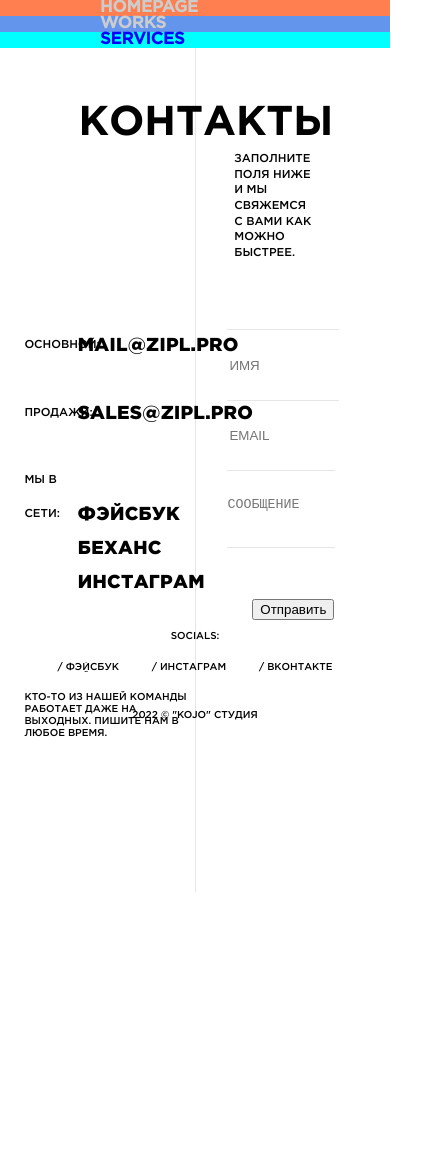
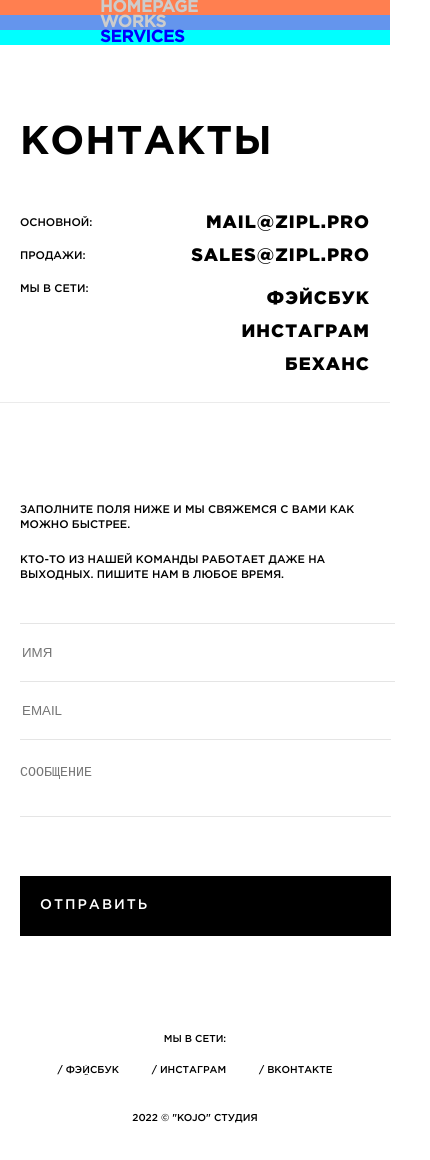
Before and after one commit to AnatolyKostarev/kojo, a React (Create React App) app: page / in a window 390 px wide. Shown: the top 1160 px of the page, 430 px wide, since content can reach past the window. Before the commit the page ends 892 px from the top, so only its background shows below. Built offline with nearby package versions, Linux system fonts and the light colour scheme.

Commit message:
create contact, form, adaptive mobile

```diff
--- a/src/App/App.jsx
+++ b/src/App/App.jsx
@@ -14,7 +14,7 @@ function App() {
         <Services />
         <Contacts />
       </main>
-      <Footer />
+      {/* <Footer /> */}
     </>
   );
 }
--- a/src/components/Form/Form.jsx
+++ b/src/components/Form/Form.jsx
@@ -3,7 +3,7 @@ import styles from "./Form.module.css";
 
 export default function Form() {
   return (
-    <form>
+    <form className={styles.form}>
         <div className={styles.required}>
           <input
             type="text"
@@ -13,7 +13,7 @@ export default function Form() {
             name="Feedback[name]"
             placeholder="Имя"
           />
-          <p>Это поле обязательно</p>
+          {/* <p>Это поле обязательно</p> */}
         </div>
         <div>
           <input
@@ -24,7 +24,7 @@ export default function Form() {
             name="Feedback[email]"
             placeholder="Email"
           />
-          <p>Это поле обязательно</p>
+          {/* <p>Это поле обязательно</p> */}
         </div>
         <div>
           <textarea
@@ -34,12 +34,12 @@ export default function Form() {
             name="Feedback[message]"
             placeholder="Сообщение"
           ></textarea>
-          <p>Это поле обязательно</p>
+          {/* <p>Это поле обязательно</p> */}
         </div>
         <div className={styles.submitWrapper}>
           <button
             type="submit"
-            className={styles.item}
+            className={styles.btn}
           >
             <div>Отправить</div>
           </button>
--- a/src/components/Form/Form.module.css
+++ b/src/components/Form/Form.module.css
@@ -1,18 +1,20 @@
-.formcontrol {
+@media screen and (min-width: 1024px) {
+  .formcontrol {
     font-size: 11.3580246913580247vh;
-}
+  }
 
-.input, .textarea {
+  .input,
+  .textarea {
     width: 27.7vw;
     height: 8vh;
     border: 0;
-    border-top: 1px solid rgba(0,0,0,0.1);
+    border-top: 1px solid rgba(0, 0, 0, 0.1);
     outline: none;
     text-transform: uppercase;
   }
 
   .textarea {
-    border-bottom: 1px solid rgba(0,0,0,0.1);
+    border-bottom: 1px solid rgba(0, 0, 0, 0.1);
     height: 6vh;
     padding: 3vh 0 0;
     overflow: hidden;
@@ -27,3 +29,58 @@
   .item:hover {
     cursor: url("/public/img/header/cursor_active.svg") 10 10, pointer;
   }
+}
+
+@media screen and (max-width: 1023px) {
+
+  .form {
+    width: 95%;
+  }
+
+  .formcontrol {
+    font-size: 11px;
+  }
+
+  .input,
+  .textarea {
+    width: 100%;
+    height: 55px;
+    border: 0;
+    border-top: 1px solid rgba(0, 0, 0, 0.1);
+    outline: none;
+    text-transform: uppercase;
+  }
+
+  .textarea {
+    border-bottom: 1px solid rgba(0, 0, 0, 0.1);
+    height: 6vh;
+    padding: 3vh 0 0;
+    overflow: hidden;
+    resize: none;
+  }
+
+  .submitWrapper {
+    text-align: right;
+    margin: 6.049382716049383vh 0 0;
+  }
+
+  .item:hover {
+    cursor: url("/public/img/header/cursor_active.svg") 10 10, pointer;
+  }
+
+  .btn {
+    border: 0;
+    width: 100%;
+    height: 60px;
+    margin: 0 0 100px;
+    background-color: #000;
+    color: #fff;
+    text-align: left;
+    padding: 20px;
+    font-size: 14px;
+    text-transform: uppercase;
+    letter-spacing: 2px;
+    font-family: GothamProMedium;
+    cursor: url("/public/img/header/cursor_active.svg") 10 10, pointer;;
+  }
+}
--- a/src/components/contacts/Contacts.jsx
+++ b/src/components/contacts/Contacts.jsx
@@ -1,15 +1,22 @@
 import React from "react";
 import styles from "./Contacts.module.css";
-import Form from "../Form/Form.jsx"
+import Form from "../Form/Form.jsx";
 
 export default function Contacts() {
+  const socialList = [
+    { social: "Фэйсбук", href: "https://facebook.com/" },
+    { social: "Инстаграм", href: "https://instagram.com/" },
+    { social: "Беханс", href: "https://www.behance.net/" },
+  ];
+
+  const footerNav = [
+    { social: "/ фэйсбук", href: "https://facebook.com" },
+    { social: "/ инстаграм", href: "https://instagram.com" },
+    { social: "/ вконтакте", href: "https://vk.com" },
+  ];
+
   return (
-    // <section className={styles.contact}>
-    //   <div className={styles.container}>
-    //     <h1 className={styles.title}>CONTACTS</h1>
-    //   </div>
-    // </section>
-    <div className={styles.mainWrapper}>
+    <>
       <section className={styles.contact}>
         <h1 className={styles.h1}>Контакты </h1>
         <div className={styles.contactInfo}>
@@ -20,7 +27,9 @@ export default function Contacts() {
             <div className={styles.value}>
               <div>
                 <a href="mailto:mail@zipl.pro">
-                  <span data-hover="mail@zipl.pro" className={styles.item}>mail@zipl.pro</span>
+                  <span data-hover="mail@zipl.pro" className={styles.item}>
+                    mail@zipl.pro
+                  </span>
                 </a>
               </div>
             </div>
@@ -32,7 +41,9 @@ export default function Contacts() {
             <div className={styles.value}>
               <div>
                 <a href="mailto:mail@zipl.pro">
-                  <span data-hover="sales@zipl.pro" className={styles.item}>sales@zipl.pro</span>
+                  <span data-hover="sales@zipl.pro" className={styles.item}>
+                    sales@zipl.pro
+                  </span>
                 </a>
               </div>
             </div>
@@ -42,34 +53,19 @@ export default function Contacts() {
               <span>Мы в сети:</span>
             </div>
             <div className={styles.value}>
-              <div>
-                <a
-                  href="https://www.facebook.com/"
-                  target="_blank"
-                >
-                  <span data-hover="Фэйсбук" className={styles.item}>Фэйсбук</span>
-                </a>
-              </div>
-              <div>
-                <a
-                  href="https://www.behance.net/"
-                  target="_blank"
-                >
-                  <span data-hover="Беханс" className={styles.item}>Беханс</span>
-                </a>
-              </div>
-              <div>
-                <a
-                  href="https://www.instagram.com/"
-                  target="_blank"
-                >
-                  <span data-hover="Инстаграм" className={styles.item}>Инстаграм</span>
-                </a>
-              </div>
+              {socialList.map((elem, index) => (
+                <div className={styles.item} key={index}>
+                  <div className={styles.roll__link}>
+                    <a href={elem.href} target="_blank" className={styles.item}>
+                      {elem.social}
+                    </a>
+                  </div>
+                </div>
+              ))}
             </div>
           </div>
         </div>
-        <div className={styles.infoTextRight} id="on-form">
+        <div className={styles.infoTextRight}>
           Заполните поля ниже и мы свяжемся с вами как можно быстрее.
         </div>
         <div className={styles.infoTextLeft}>
@@ -78,10 +74,42 @@ export default function Contacts() {
         </div>
 
         <div className={styles.formWrapper}>
-            <Form />
+          <Form />
         </div>
+        <div className={styles.copyright}>
+          {new Date().getFullYear()} &copy; "kojo" студия
+        </div>
+      </section>
+      <footer>
+        <div className={styles.footer__container}>
+          <div className={styles.footer__footer}>
+            <div className={styles.footer__social}>
+              <p className={styles.footer__title}>Мы в сети:</p>
+              <ul className={styles.footer__list}>
+                {footerNav.map((elem, index) => (
+                  <li className={styles.footer__item} key={index}>
+                    <div className={styles.footer__roll__link}>
+                      <a href={elem.href} className={styles.footer__link__top}>
+                        {elem.social}
+                      </a>
+                      <a
+                        href={elem.href}
+                        className={styles.footer__link__bottom}
+                      >
+                        {elem.social}
+                      </a>
+                    </div>
+                  </li>
+                ))}
+              </ul>
+            </div>
 
-      </section>
-    </div>
+            <div className={styles.footer__copyright}>
+              {new Date().getFullYear()} &copy; "kojo" студия
+            </div>
+          </div>
+        </div>
+      </footer>
+    </>
   );
 }
--- a/src/components/contacts/Contacts.module.css
+++ b/src/components/contacts/Contacts.module.css
@@ -1,27 +1,10 @@
-/* .container {
-  max-width: 1920px;
-  padding: 0 100px;
-  box-sizing: content-box;
-}
-
-.contact {
-  background: darkkhaki;
-}
-
-.title {
-  color: #0ff06d;
-} */
-
-html, body {
+@media screen and (min-width: 1024px) {
+  html,
+  body {
     font-family: GothamProMedium;
     color: #000;
     font-size: 11px;
     text-transform: uppercase;
-}
-
-.mainWrapper {
-  width: 93.75vw;
-  height: 100%;
   }
 
   .contact {
@@ -32,18 +15,18 @@ html, body {
   }
 
   .contact::before {
-  content: '';
+    content: "";
     position: absolute;
     display: block;
     width: 1px;
     height: 100vh;
     left: 50vw;
     top: 0;
-  background: rgba(0,0,0,0.1);
+    background: rgba(0, 0, 0, 0.1);
   }
 
   .h1:not(.bigLabel) {
-  position: fixed;
+    position: absolute;
     top: 12.345679012345679vh;
     left: 20.13888888888889vw;
     font-family: GothamProBold;
@@ -82,7 +65,7 @@ html, body {
     display: inline-block;
     vertical-align: top;
     width: 27.430555555555554vw;
-  margin-left: 2.069vw;
+    margin-left: 4vw;
   }
 
   .contactRow {
@@ -100,11 +83,246 @@ html, body {
     left: 13.7037037037037037vw;
     font-family: GothamProBlack;
     font-size: 2.2222222222222223vh;
-  letter-spacing: .06944444444444445vw;
+    letter-spacing: 0.06944444444444445vw;
+  }
+
+  .item {
+    transition: 0.3s ease-in-out;
+    overflow: hidden;
   }
 
   .item:hover {
     cursor: url("/public/img/header/cursor_active.svg") 10 10, pointer;
+    transition: 0.3s ease-in-out;
+  }
+
+  .roll__link {
+    display: block;
+  }
+
+  .link__top,
+  .link__bottom {
+    display: block;
+    transition: 0.3s ease-in-out;
+  }
+
+  .copyright {
+    position: fixed;
+    left: 60.06944444444444vw;
+    bottom: 12.345679012345679vh;
+    width: 19.791666666666668vw;
+    font-size: 10px;
+    line-height: 12px;
+  }
+
+  footer {
+    display: none;
+    background: transparent;
+  }
+}
+
+@media screen and (max-width: 1023px) {
+  html,
+  body {
+    font-family: GothamProMedium;
+    color: #000;
+    font-size: 11px;
+    line-height: 15px;
+    text-transform: uppercase;
+  }
+
+  .h1:not(.bigLabel) {
+    position: static;
+    width: 100%;
+    height: auto;
+    display: block;
+    font-family: GothamProBold;
+    font-size: 40px;
+    letter-spacing: 1px;
+    line-height: 28px;
+    padding: 0 20px;
+    margin: 84px 0 0;
+    margin-bottom: 0px;
+  }
+
+  .contactInfo {
+    padding-bottom: 100px;
+    border-bottom: 1px solid #ebebeb;
+    margin-bottom: 0;
+    position: static;
+    display: block;
+    padding: 0 20px;
+    padding-bottom: 0px;
+    margin: 60px auto;
+    margin-bottom: 0px;
+  }
+
+  .contactRow {
+    display: flex;
+    flex-direction: inherit;
+    line-height: 4vh;
+    justify-content: space-between;
+    margin: 20px 0;
+  }
+
+  .infoTextRight {
+    position: static;
+    display: block;
+    margin: 0 0 20px;
+    padding: 100px 20px 0;
+  }
+
+  .infoTextLeft {
+    position: static;
+    display: block;
+    margin: 0 0 20px;
+    max-width: 100%;
+    padding: 0 20px 20px;
+  }
+
+  .formWrapper {
+    display: inline-block;
+    vertical-align: top;
+    width: 100%;
+    margin-left: 20px;
+    font-size: 0;
+  }
+
+  .label {
+    font-size: 11px;
+    line-height: 13px;
+  }
+
+  .value {
+    font-family: GothamProBlack;
+    font-size: 18px;
+    letter-spacing: 1px;
+    line-height: 13px;
+  }
+
+  .item {
+    transition: 0.3s ease-in-out;
+    overflow: hidden;
+  }
+
+  .item:hover {
+    cursor: url("/public/img/header/cursor_active.svg") 10 10, pointer;
+    transition: 0.3s ease-in-out;
+  }
+
+  .roll__link {
+    display: block;
+    margin: 10px 0;
+    text-align: right;
+  }
+
+  .link__top,
+  .link__bottom {
+    display: block;
+    transition: 0.3s ease-in-out;
+  }
+
+  .copyright {
+    display: none;
+  }
+
+  .footer__container {
+    max-width: 1920px;
+    margin: 0 auto;
+    padding: 0 100px;
+    box-sizing: content-box;
+  }
+
+  .footer__footer {
+    display: flex;
+    justify-content: space-between;
+    align-items: center;
+    padding: 0 0 10vh;
+    max-width: 1440px;
+    font-size: 10px;
+    line-height: 8px;
+    text-transform: uppercase;
+  }
+
+  .footer__social {
+    display: flex;
+    justify-content: space-between;
+    align-items: center;
+  }
+
+  .footer__title {
+    align-self: flex-start;
+    margin-right: 88px;
+  }
+
+  .footer__list {
+    display: flex;
+    height: 10px;
+    justify-content: space-between;
+    overflow: hidden;
+  }
+
+  .footer__item {
+    transition: 0.3s ease-in-out;
+  }
+
+  .footer__item:nth-child(2n) {
+    margin: 0 1.4vw;
+  }
+
+  .footer__roll__link {
+    display: block;
+  }
+
+  .footer__link__top,
+  .footer__link__bottom {
+    display: block;
+    transition: 0.3s ease-in-out;
+  }
+
+  .footer__link__top {
+    line-height: 12px;
+  }
+
+  .footer__item:hover {
+    cursor: url("/public/img/header/cursor_active.svg") 10 10, pointer;
     transform: translateY(-112%);
     transition: 0.3s ease-in-out;
   }
+
+  .footer__link__top:hover {
+    cursor: url("/public/img/header/cursor_active.svg") 10 10, pointer;
+  }
+
+  .footer__link__bottom:hover {
+    cursor: url("/public/img/header/cursor_active.svg") 10 10, pointer;
+  }
+
+  .footer__copyright {
+    font-size: 10px;
+    line-height: 8px;
+    text-transform: uppercase;
+  }
+
+  .footer__container {
+    padding: 0 16px;
+  }
+
+  .footer__footer {
+    flex-direction: column;
+  }
+
+  .footer__social {
+    flex-direction: column;
+    margin-bottom: 40px;
+  }
+
+  .footer__title {
+    margin: 0 auto 2.5vh;
+  }
+
+  .footer__item:nth-child(2n) {
+    margin: 0 8.4vw;
+  }
+
+}
```
Lines whose indentation alone changed are shown as unchanged.
